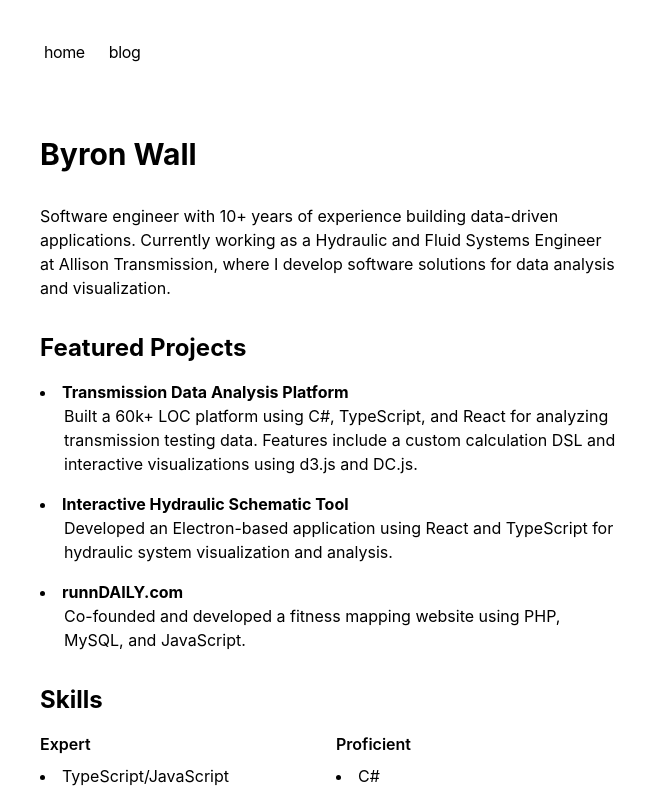
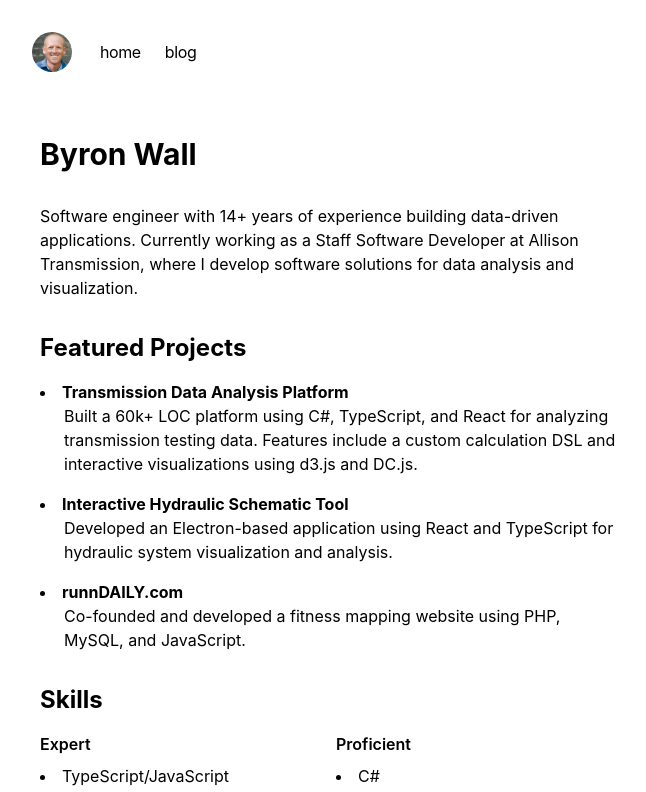
Before and after one commit to byronwall/wall-portfolio, a Next.js app: page / in a window 1280 px wide. Shown: the top 792 px of the page, without its empty margins (312-958 px from the left). Built offline with nearby package versions, Linux system fonts and the light colour scheme.

Commit message:
Update personal details and add profile picture to navbar

```diff
--- a/app/components/nav.tsx
+++ b/app/components/nav.tsx
@@ -1,4 +1,5 @@
 import Link from "next/link";
+import Image from "next/image";
 
 const navItems = {
   "/": {
@@ -17,7 +18,17 @@ export function Navbar() {
           className="flex flex-row items-start relative px-0 pb-0 fade md:overflow-auto scroll-pr-6 md:relative"
           id="nav"
         >
-          <div className="flex flex-row space-x-0 pr-10">
+          <div className="flex flex-row items-center space-x-0 pr-10">
+            <Link href="/" className="flex items-center mr-4">
+              <Image
+                src="/byron-wall-2024.jpeg"
+                alt="Profile picture"
+                width={40}
+                height={40}
+                className="rounded-full"
+                priority
+              />
+            </Link>
             {Object.entries(navItems).map(([path, { name }]) => {
               return (
                 <Link
--- a/app/page.tsx
+++ b/app/page.tsx
@@ -5,10 +5,10 @@ export default function HomePage() {
     <section>
       <h1 className="font-bold text-3xl mb-8">Byron Wall</h1>
       <p className="prose prose-neutral dark:prose-invert mb-8">
-        Software engineer with 10+ years of experience building data-driven
-        applications. Currently working as a Hydraulic and Fluid Systems
-        Engineer at Allison Transmission, where I develop software solutions for
-        data analysis and visualization.
+        Software engineer with 14+ years of experience building data-driven
+        applications. Currently working as a Staff Software Developer at Allison
+        Transmission, where I develop software solutions for data analysis and
+        visualization.
       </p>
 
       <h2 className="font-bold text-2xl mb-4">Featured Projects</h2>
```
Also changed, not shown: public/byron-wall-2024.jpeg (renamed from public/byron-wall-2024-400x400.jpeg), 1 other file (tests, documents, lock files or other folders).
